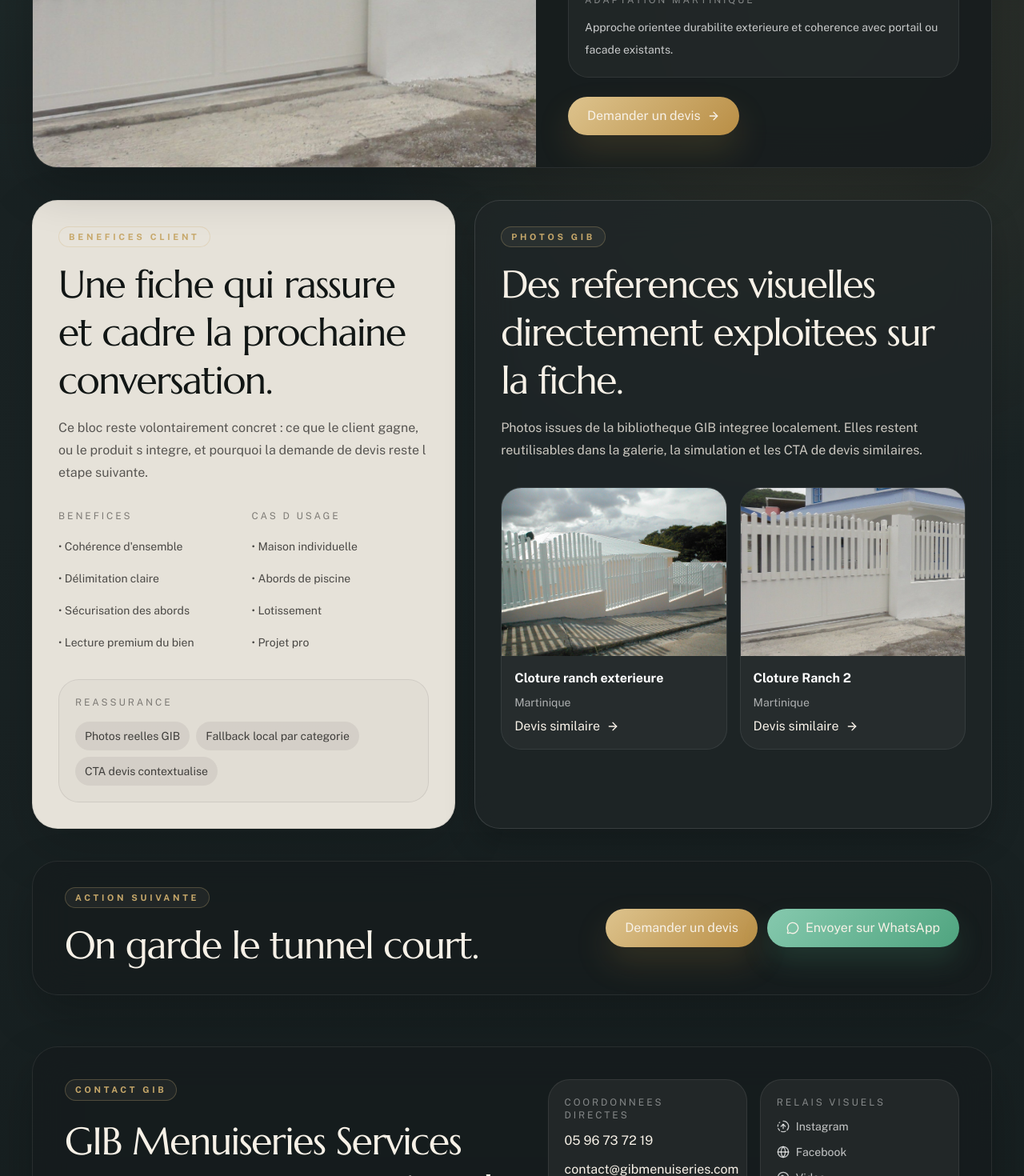
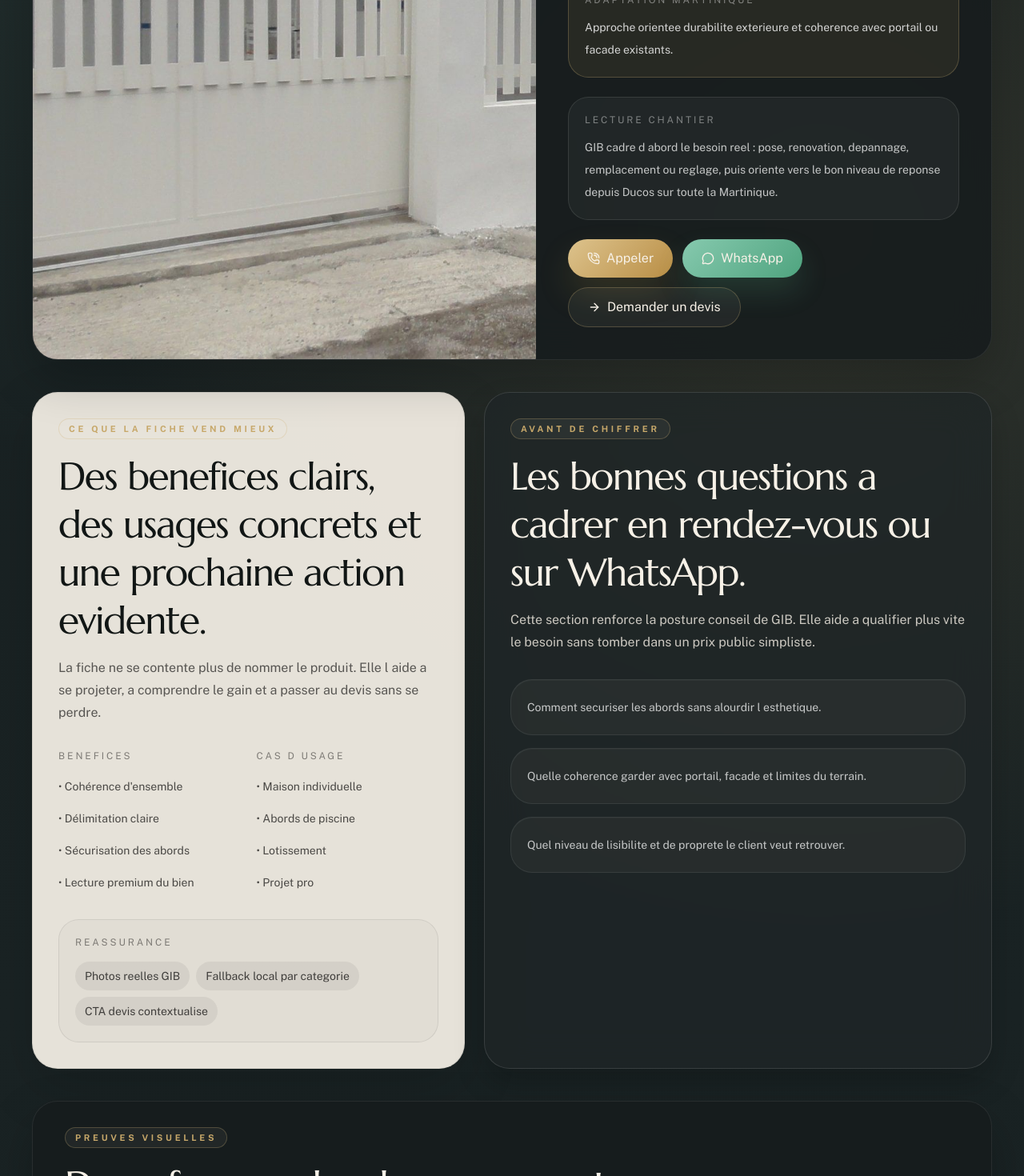
Before and after one commit to CVlad97/gib-menuiseries-demo, a React (Vite) app: page /#/produits/clotures-portillons in a window 1280 px wide. Shown: the part 480-1950 px from the top of the page at 80% size. Built offline with nearby package versions, Linux system fonts and the light colour scheme.

Commit message:
Tighten GIB credibility and service wording

```diff
--- a/src/pages/ProductPage.tsx
+++ b/src/pages/ProductPage.tsx
@@ -1,8 +1,51 @@
-import { ArrowRight, MessageCircle, Sparkles } from 'lucide-react'
+import { ArrowRight, MessageCircle, PhoneCall, PlayCircle, Sparkles } from 'lucide-react'
 import { Link, useParams } from 'react-router-dom'
 import { MediaImage } from '../components/MediaImage'
 import { SectionHeading } from '../components/SectionHeading'
-import { categoryMeta, getAssetById, getAssetsByProduct, getProductBySlug } from '../lib/content'
+import { categoryMeta, company, getAssetById, getAssetsByProduct, getProductBySlug } from '../lib/content'
+
+const decisionChecklist: Record<string, string[]> = {
+  portails: [
+    'Quel niveau de securite et d intimite le client recherche.',
+    'Comment accorder portail, cloture, portillon et style de facade.',
+    'Quelle ouverture facilite le quotidien sur le terrain.',
+  ],
+  'fenetres-portes': [
+    'Comment mieux ventiler et eclairer sans perdre en confort.',
+    'Quel rendu choisir pour harmoniser la renovation.',
+    'Comment qualifier les dimensions, contraintes et finitions avant devis.',
+  ],
+  'volets-roulants': [
+    'Quel niveau de protection solaire et d intimite est attendu.',
+    'Quelles ouvertures sont les plus exposees dans le logement.',
+    'Comment integrer le volet dans une renovation propre et lisible.',
+  ],
+  'baies-vitrees': [
+    'Comment ouvrir la piece vers l exterieur sans brouiller l usage.',
+    'Quelle luminosite et quelle circulation le client veut gagner.',
+    'Comment projeter le resultat avec des references visuelles proches.',
+  ],
+  pergolas: [
+    'Comment mieux habiter la terrasse dans le climat martiniquais.',
+    'Quel niveau de confort, d ombre et d image le lieu doit atteindre.',
+    'Comment rendre l exterieur plus utile pour la famille ou les clients.',
+  ],
+  'clotures-portillons': [
+    'Comment securiser les abords sans alourdir l esthetique.',
+    'Quelle coherence garder avec portail, facade et limites du terrain.',
+    'Quel niveau de lisibilite et de proprete le client veut retrouver.',
+  ],
+  'garde-corps': [
+    'Comment securiser sans casser la ligne architecturale.',
+    'Ou la finition doit etre sobre, rassurante et durable.',
+    'Comment integrer le besoin dans un projet plus large si necessaire.',
+  ],
+  'renovation-depannage': [
+    'Ce qui doit etre repare, remplace ou simplement remis a niveau.',
+    'Ce qui est urgent et ce qui peut etre planifie proprement.',
+    'Quelle trajectoire proposer entre depannage, renovation et remplacement.',
+  ],
+}
 
 export function ProductPage() {
   const { slug = '' } = useParams()
@@ -25,6 +68,7 @@ export function ProductPage() {
   const heroAsset = getAssetById(product.hero_asset_id)
   const productAssets = getAssetsByProduct(product.slug)
   const meta = categoryMeta[product.category]
+  const checklist = decisionChecklist[product.slug] ?? []
 
   return (
     <div className="shell space-y-10 pt-8 sm:pt-12">
@@ -32,7 +76,7 @@ export function ProductPage() {
         <div className="grid gap-0 lg:grid-cols-[1.05fr_0.95fr]">
           <MediaImage
             alt={heroAsset?.alt_text ?? product.name}
-            className="h-full min-h-[340px]"
+            className="h-full min-h-[360px]"
             fallbackSrc={meta.fallback}
             imgClassName="h-full w-full object-cover"
             src={heroAsset?.image_url ?? meta.fallback}
@@ -43,19 +87,33 @@ export function ProductPage() {
               <h1 className="section-title text-[var(--text)]">{product.name}</h1>
               <p className="body-copy">{product.summary}</p>
             </div>
-            <div className="rounded-[1.6rem] border border-white/8 bg-white/[0.04] p-5">
-              <p className="text-xs uppercase tracking-[0.24em] text-white/45">Adaptation Martinique</p>
-              <p className="mt-3 text-sm leading-7 text-white/76">{product.climate_note}</p>
+            <div className="rounded-[1.6rem] border border-[color:var(--line-strong)] bg-[color:var(--gold-soft)]/50 p-5">
+              <p className="text-xs uppercase tracking-[0.24em] text-white/42">Adaptation Martinique</p>
+              <p className="mt-3 text-sm leading-7 text-white/80">{product.climate_note}</p>
+            </div>
+            <div className="rounded-[1.6rem] border border-white/10 bg-white/[0.04] p-5">
+              <p className="text-xs uppercase tracking-[0.24em] text-white/42">Lecture chantier</p>
+              <p className="mt-3 text-sm leading-7 text-white/74">
+                GIB cadre d abord le besoin reel : pose, renovation, depannage, remplacement ou reglage, puis oriente vers le bon niveau de reponse depuis Ducos sur toute la Martinique.
+              </p>
             </div>
             <div className="flex flex-wrap gap-3">
-              <Link className="cta-primary" to={`/devis?product=${product.slug}`}>
+              <a className="cta-primary" href={`tel:${company.phone_international}`}>
+                <PhoneCall className="size-4" />
+                Appeler
+              </a>
+              <a className="cta-whatsapp" href={company.whatsapp_url} rel="noreferrer" target="_blank">
+                <MessageCircle className="size-4" />
+                WhatsApp
+              </a>
+              <Link className="cta-secondary" to={`/devis?product=${product.slug}`}>
+                <ArrowRight className="size-4" />
                 Demander un devis
-                <ArrowRight className="size-4" />
               </Link>
               {product.simulation_eligible ? (
                 <Link className="cta-secondary" to={`/simulation?product=${product.slug}`}>
                   <Sparkles className="size-4" />
-                  Simulation
+                  Projection
                 </Link>
               ) : null}
             </div>
@@ -63,12 +121,12 @@ export function ProductPage() {
         </div>
       </section>
 
-      <section className="grid gap-6 lg:grid-cols-[0.9fr_1.1fr]">
+      <section className="grid gap-6 lg:grid-cols-[0.92fr_1.08fr]">
         <div className="surface-panel px-6 py-8 sm:px-8">
           <SectionHeading
-            description="Ce bloc reste volontairement concret : ce que le client gagne, ou le produit s integre, et pourquoi la demande de devis reste l etape suivante."
-            eyebrow="Benefices client"
-            title="Une fiche qui rassure et cadre la prochaine conversation."
+            eyebrow="Ce que la fiche vend mieux"
+            title="Des benefices clairs, des usages concrets et une prochaine action evidente."
+            description="La fiche ne se contente plus de nommer le produit. Elle l aide a se projeter, a comprendre le gain et a passer au devis sans se perdre."
           />
           <div className="mt-8 grid gap-5 md:grid-cols-2">
             <div>
@@ -102,12 +160,35 @@ export function ProductPage() {
 
         <div className="glass-panel px-6 py-8 sm:px-8">
           <SectionHeading
-            description="Photos issues de la bibliotheque GIB integree localement. Elles restent reutilisables dans la galerie, la simulation et les CTA de devis similaires."
-            eyebrow="Photos GIB"
+            eyebrow="Avant de chiffrer"
+            title="Les bonnes questions a cadrer en rendez-vous ou sur WhatsApp."
+            description="Cette section renforce la posture conseil de GIB. Elle aide a qualifier plus vite le besoin sans tomber dans un prix public simpliste."
             light
-            title="Des references visuelles directement exploitees sur la fiche."
           />
-          <div className="mt-8 grid gap-4 sm:grid-cols-2">
+          <div className="mt-8 grid gap-4">
+            {checklist.map((item) => (
+              <article key={item} className="story-card">
+                <p className="text-sm leading-7 text-white/74">{item}</p>
+              </article>
+            ))}
+          </div>
+        </div>
+      </section>
+
+      <section className="glass-panel-strong px-6 py-8 sm:px-8 lg:px-10">
+        <SectionHeading
+          eyebrow="Preuves visuelles"
+          title="Des references locales pour montrer le niveau de finition et enclencher le devis."
+          description="Les visuels servent ici de preuve, d inspiration et de support de conversation. Ils peuvent etre repris ensuite dans les presentations dirigeant, commercial ou Solocal."
+          action={
+            <a className="cta-secondary" href={company.youtube_url} rel="noreferrer" target="_blank">
+              <PlayCircle className="size-4" />
+              Espace video
+            </a>
+          }
+          light
+        />
+        <div className="mt-8 grid gap-4 sm:grid-cols-2 xl:grid-cols-3">
           {productAssets.map((asset) => (
             <article key={asset.id} className="overflow-hidden rounded-[1.6rem] border border-white/8 bg-white/[0.04]">
               <MediaImage
@@ -128,24 +209,26 @@ export function ProductPage() {
             </article>
           ))}
         </div>
-        </div>
       </section>
 
-      <section className="glass-panel-strong px-6 py-8 sm:px-8 lg:px-10">
-        <div className="flex flex-wrap items-center justify-between gap-4">
-          <div>
-            <p className="eyebrow">Action suivante</p>
-            <h2 className="section-title mt-4 text-[var(--text)]">On garde le tunnel court.</h2>
-          </div>
-          <div className="flex flex-wrap gap-3">
+      <section className="surface-panel px-6 py-8 sm:px-8 lg:px-10">
+        <SectionHeading
+          eyebrow="Prochaine action"
+          title="Le bon modele reste : montrer, rassurer, qualifier, puis chiffrer."
+          description="Pas de prix public ferme. La fiche pousse vers un echange utile, des photos terrain, un appel ou une demande de devis personnalisee, avec relai possible vers un diagnostic immobilier connexe si besoin."
+        />
+        <div className="mt-8 flex flex-wrap gap-3">
           <Link className="cta-primary" to={`/devis?product=${product.slug}`}>
             Demander un devis
           </Link>
-            <a className="cta-whatsapp" href="https://wa.me/596696905164?text=Bonjour%20GIB%2C%20je%20souhaite%20parler%20du%20produit%20vu%20sur%20la%20demo." rel="noreferrer" target="_blank">
+          <a className="cta-whatsapp" href={company.whatsapp_url} rel="noreferrer" target="_blank">
             <MessageCircle className="size-4" />
-              Envoyer sur WhatsApp
+            Envoyer des photos
           </a>
-          </div>
+          <a className="cta-secondary" href={`tel:${company.phone_international}`}>
+            <PhoneCall className="size-4" />
+            Etre rappele
+          </a>
         </div>
       </section>
     </div>
```
Lines whose indentation alone changed are shown as unchanged.
